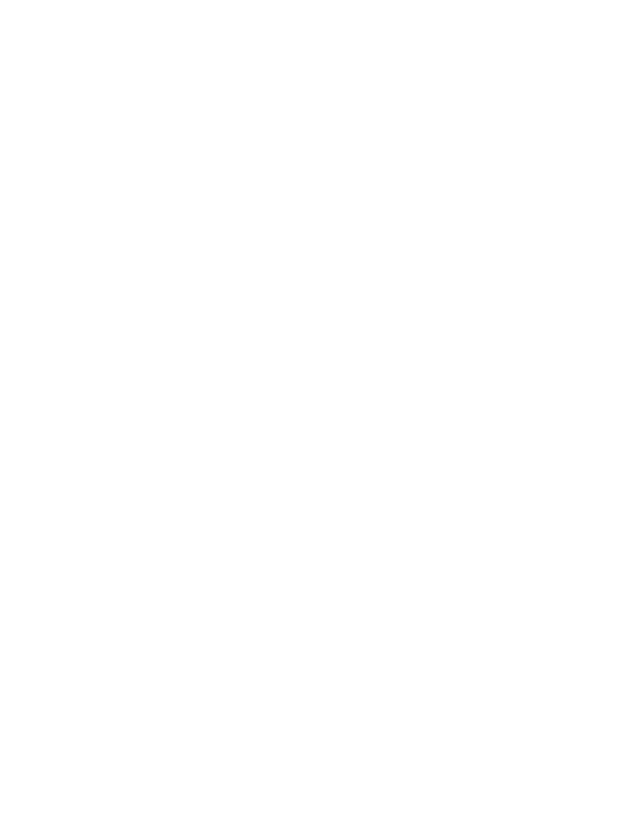
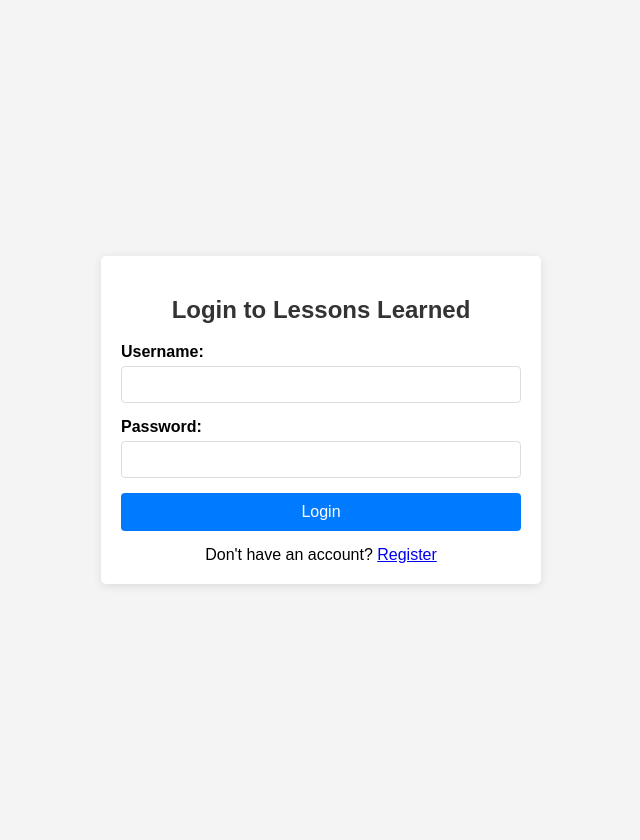
Before and after one commit to avishekpaul1310/lessons_learned_register, a Django app: page /login/ in a window 1280 px wide. Before the commit the part shown is empty. Shown: the whole page, without its empty margins (319-959 px from the left). Before the commit the page ends 800 px from the top, so only its background shows below. Run offline with Django 5.2, Linux system fonts and the light colour scheme; some libraries are stand-ins or nearby versions.

Commit message:
Refactor login template to enhance layout and styling with improved HTML structure and CSS

```diff
--- a/templates/accounts/login.html
+++ b/templates/accounts/login.html
@@ -1,34 +1,87 @@
-{% extends 'base.html' %}
-{% load crispy_forms_tags %}
+<!DOCTYPE html>
+<html>
+<head>
+    <title>Login</title>
+    <meta charset="UTF-8">
+    <meta name="viewport" content="width=device-width, initial-scale=1.0">
+    <style>
+        body {
+            font-family: Arial, sans-serif;
+            background-color: #f4f4f4;
+            margin: 0;
+            padding: 20px;
+            display: flex;
+            justify-content: center;
+            align-items: center;
+            min-height: 100vh;
+        }
+        .card {
+            background: white;
+            border-radius: 5px;
+            box-shadow: 0 2px 10px rgba(0, 0, 0, 0.1);
+            width: 100%;
+            max-width: 400px;
+            padding: 20px;
+        }
+        h2 {
+            text-align: center;
+            color: #333;
+        }
+        label {
+            display: block;
+            margin-bottom: 5px;
+            font-weight: bold;
+        }
+        input[type="text"], input[type="password"] {
+            width: 100%;
+            padding: 10px;
+            margin-bottom: 15px;
+            border: 1px solid #ddd;
+            border-radius: 4px;
+            box-sizing: border-box;
+        }
+        button {
+            width: 100%;
+            padding: 10px;
+            background: #007bff;
+            color: white;
+            border: none;
+            border-radius: 4px;
+            cursor: pointer;
+            font-size: 16px;
+        }
+        button:hover {
+            background: #0069d9;
+        }
+        .register-link {
+            text-align: center;
+            margin-top: 15px;
+        }
+    </style>
+</head>
+<body>
+    <div class="card">
+        <h2>Login to Lessons Learned</h2>
 
-{% block title %}Login - Lessons Learned{% endblock %}
+        <form method="POST">
+            {% csrf_token %}
 
-{% block content %}
-<div class="row justify-content-center">
-    <div class="col-md-6 col-lg-5">
-        <div class="card">
-            <div class="card-header">
-                <h4 class="mb-0">Login</h4>
+            <div>
+                <label for="id_username">Username:</label>
+                <input type="text" id="id_username" name="username" required>
             </div>
-            <div class="card-body">
-                <form method="POST">
-                    {% csrf_token %}
-                    <div class="mb-3">
-                        <label for="id_username" class="form-label">Username</label>
-                        <input type="text" name="username" class="form-control" id="id_username" required>
-                    </div>
-                    <div class="mb-3">
-                        <label for="id_password" class="form-label">Password</label>
-                        <input type="password" name="password" class="form-control" id="id_password" required>
-                    </div>
-                    <button type="submit" class="btn btn-primary w-100">Login</button>
-                </form>
+
+            <div>
+                <label for="id_password">Password:</label>
+                <input type="password" id="id_password" name="password" required>
             </div>
-            <div class="card-footer text-center">
-                <p class="mb-0">Don't have an account? <a href="{% url 'register' %}">Register</a></p>
-                <p class="small mt-2"><a href="{% url 'password_reset' %}">Forgot Password?</a></p>
-            </div>
+
+            <button type="submit">Login</button>
+        </form>
+
+        <div class="register-link">
+            Don't have an account? <a href="{% url 'register' %}">Register</a>
         </div>
     </div>
-</div>
-{% endblock %}
+</body>
+</html>
```
